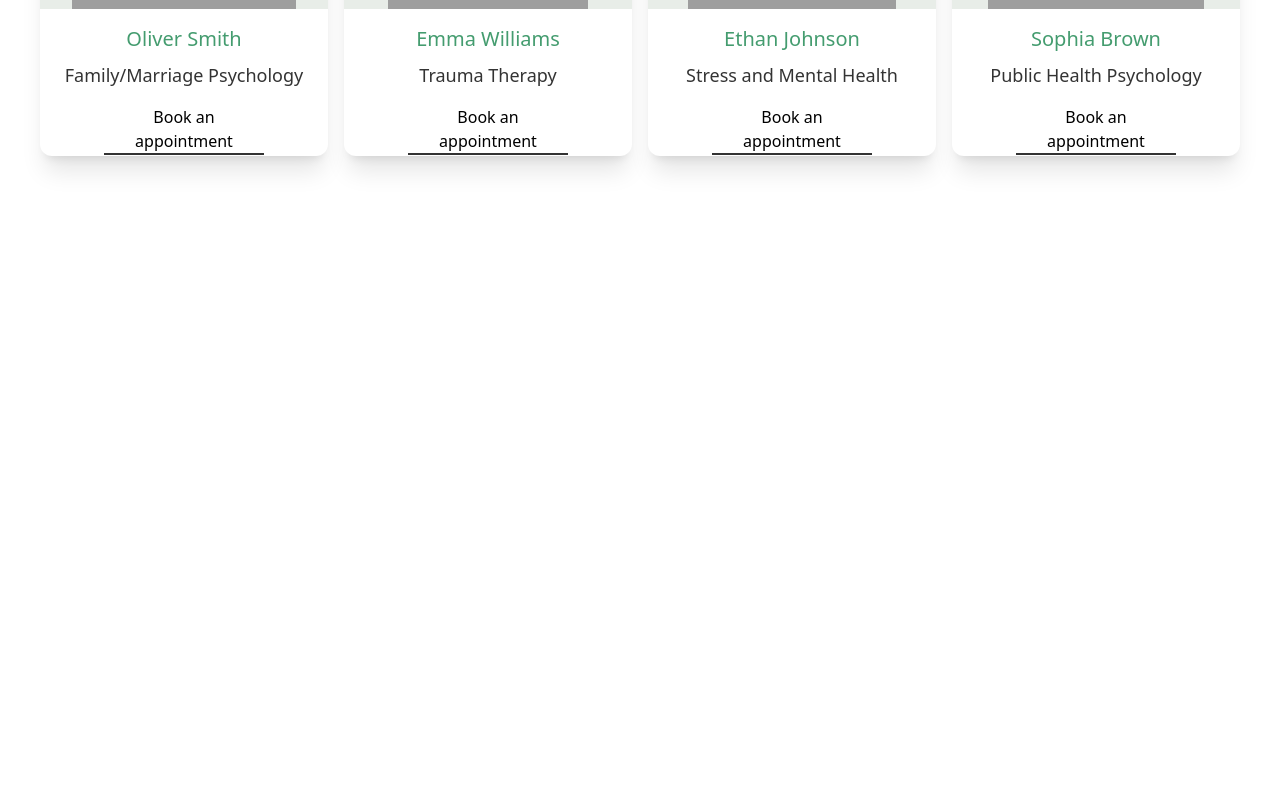
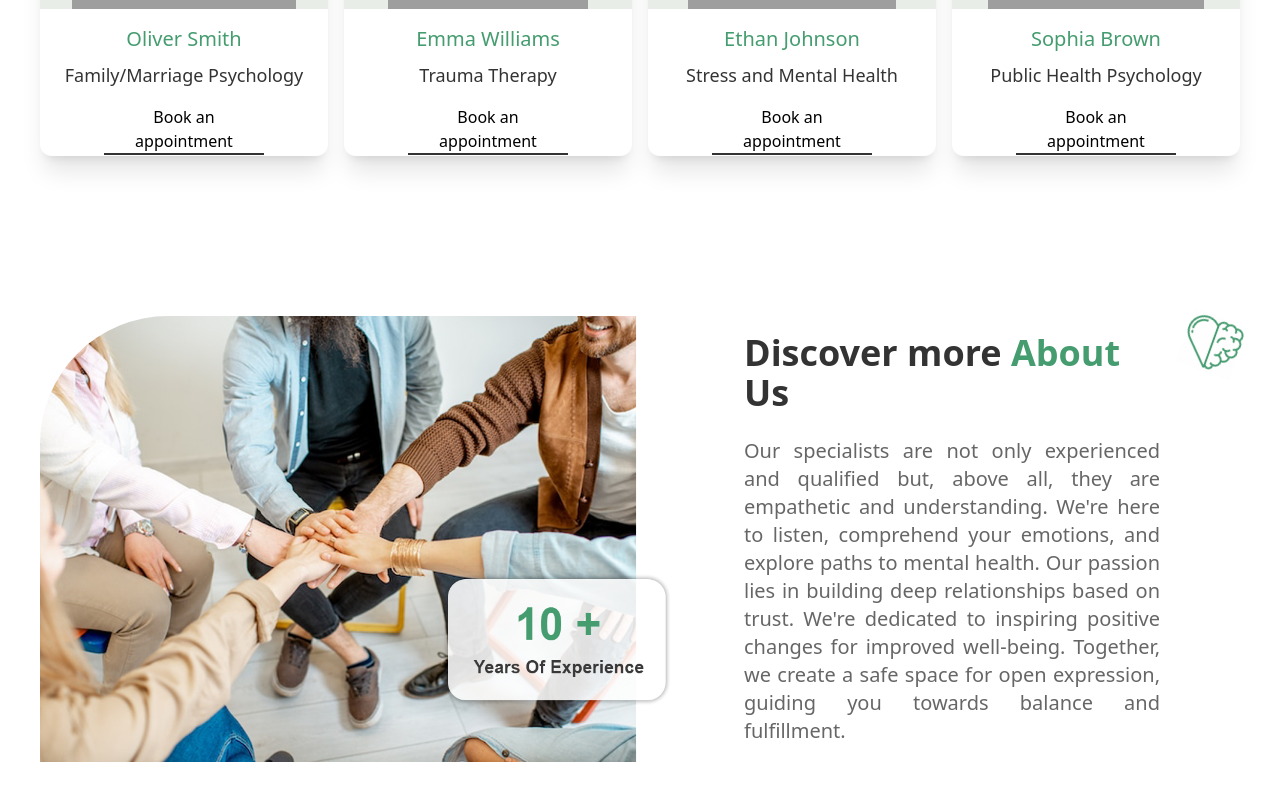
Before and after one commit to mateuszzientek/mental-health-booking-app, a React (Vite) app in the folder react/: page / in a window 1280 px wide. Shown: the part 2848-3648 px from the top of the page. Before the commit the page ends 3132 px from the top, so only its background shows below. Built offline with nearby package versions, Linux system fonts and the light colour scheme; grey boxes are pictures that could not be loaded.

Commit message:
about us section finished

```diff
--- /dev/null
+++ b/react/src/components/sections/AboutUsSection.tsx
@@ -0,0 +1,26 @@
+import aboutus from "../../assets/images/aboutus.png"
+import mental from "../../assets/images/mental.png"
+import { LazyLoadImage } from 'react-lazy-load-image-component';
+import "react-lazy-load-image-component/src/effects/blur.css";
+
+export default function AboutUsSection() {
+    return (
+        <div className="relative flex items-center justify-between w-[75rem] mx-auto pb-32">
+
+            <LazyLoadImage
+                src={aboutus}
+                alt="Photo of crew"
+                effect="blur"
+                className="w-[40rem] rounded-tl-[8rem] "
+            />
+
+            <div className="w-[26rem] mr-20">
+                <h2 className="text-4xl font-bold text-black/80  max-w-[30rem]">Discover more <span className="text-primary">About</span> Us</h2>
+                <p className="text-xl text-justify text-black/60 max-w-[30rem] mt-6 break-words">Our specialists are not only experienced and qualified but, above all, they are empathetic and understanding. We're here to listen, comprehend your emotions, and explore paths to mental health. Our passion lies in building deep relationships based on trust. We're dedicated to inspiring positive changes for improved well-being. Together, we create a safe space for open expression, guiding you towards balance and fulfillment.</p>
+            </div>
+
+            <img src={mental} className="absolute top-0 right-0 w-[3.5rem] rotate-[20deg]" />
+
+        </div>
+    );
+}
--- a/react/src/components/sections/SpecialistSection.tsx
+++ b/react/src/components/sections/SpecialistSection.tsx
@@ -6,7 +6,7 @@ import specialist4 from "../../assets/images/specialist4.png"
 
 export default function SpecialistSection() {
     return (
-        <div className="w-[75rem] mx-auto pb-32">
+        <div className="w-[75rem] mx-auto pb-40">
             <div className=" bg-secondary items-center px-2 rounded-md inline-flex h-[2.5rem] mb-3">
                 <p className="text-primary font-medium">Team members</p>
             </div>
--- a/react/src/views/Home.tsx
+++ b/react/src/views/Home.tsx
@@ -3,6 +3,7 @@ import MainHome from "../components/sections/MainHome";
 import HeadlineCards from "../components/sections/HeadlineCards";
 import ReservationSection from "../components/sections/ReservationSection";
 import SpecialistSection from "../components/sections/SpecialistSection";
+import AboutUsSection from "../components/sections/AboutUsSection";
 
 export default function Home() {
     return (
@@ -12,6 +13,7 @@ export default function Home() {
             <HeadlineCards />
             <ReservationSection />
             <SpecialistSection />
+            <AboutUsSection />
         </>
     );
 }
```
Also changed, not shown: react/src/assets/images/aboutus.png (added), react/src/assets/images/mental.png (added).
